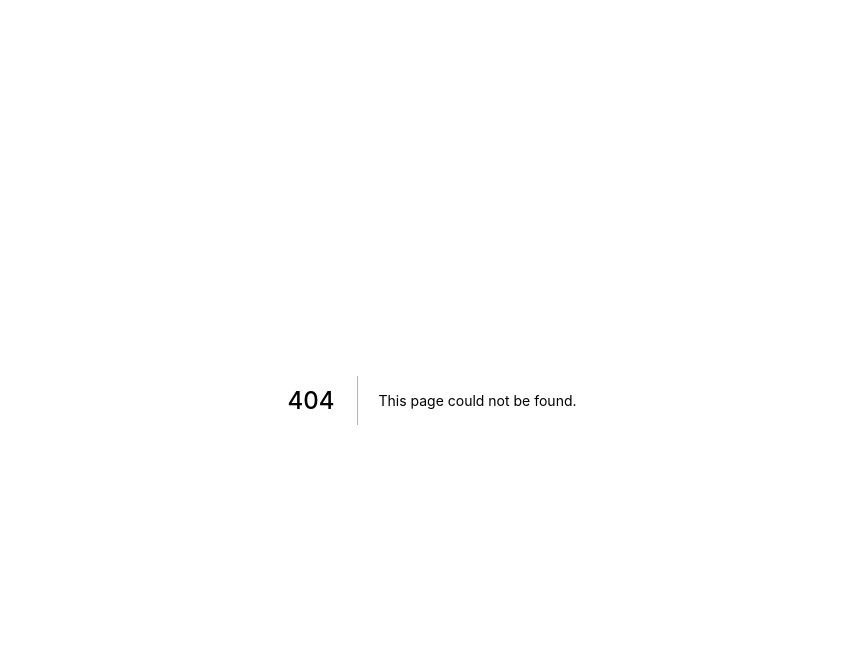
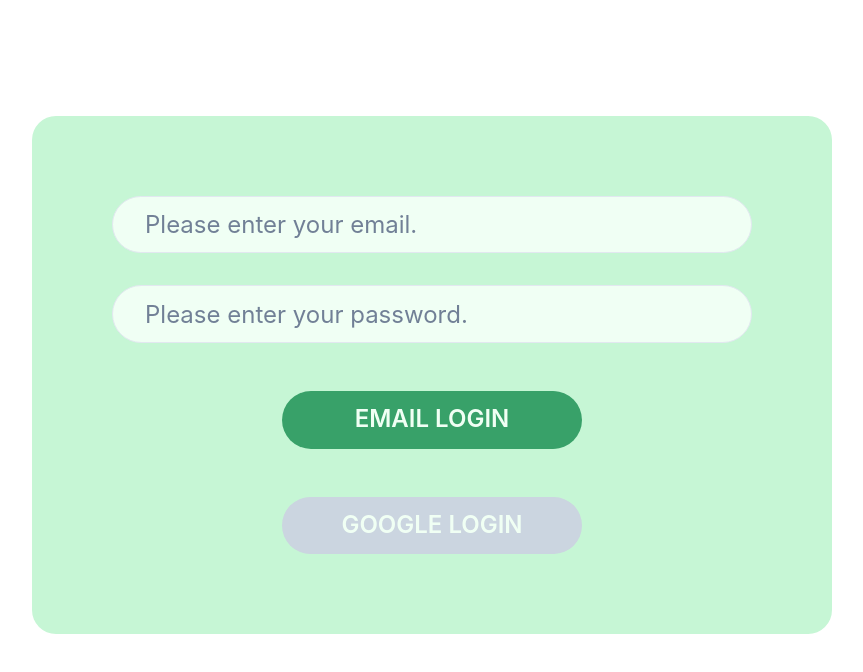
Before and after one commit to if-mentor/next_todo_7, a Next.js app: page /login in a window 1280 px wide. Before the commit this address had no page. Shown: the top 672 px of the page, without its empty margins (208-1071 px from the left). Built offline with nearby package versions, Linux system fonts and the light colour scheme.

Commit message:
#7 add:ログインページUI作成

```diff
--- /dev/null
+++ b/pages/login.tsx
@@ -0,0 +1,75 @@
+import React from "react";
+import { Button, Center, Container, Input, VStack } from "@chakra-ui/react";
+
+const loginPage = () => {
+  return (
+    <Center w="100vw" h="calc(100vh - 50px)">
+      <Container
+        bgColor="green.100"
+        px={[4, 12, 20]}
+        py={[8, 12, 20]}
+        m={2}
+        borderRadius="3xl"
+        maxW="800px"
+      >
+        <VStack spacing={[6, 8]} mb={[8, 12]}>
+          <Input
+            placeholder="Please enter your email."
+            type="email"
+            sx={inputStyle}
+          />
+          <Input
+            placeholder="Please enter your password."
+            type="password"
+            sx={inputStyle}
+          />
+        </VStack>
+        <VStack spacing={[6, 8]}>
+          <Button
+            colorScheme="green"
+            color="green.50"
+            bgColor="green.500"
+            type="submit"
+            sx={buttonStyle}
+          >
+            EMAIL LOGIN
+          </Button>
+          <Button
+            mt={4}
+            _hover={{
+              background: "gray.400",
+            }}
+            _active={{
+              background: "gray.500",
+            }}
+            bgColor="gray.300"
+            color="green.50"
+            type="button"
+            sx={buttonStyle}
+          >
+            GOOGLE LOGIN
+          </Button>
+        </VStack>
+      </Container>
+    </Center>
+  );
+};
+
+const inputStyle = {
+  fontSize: [20, 24],
+  bgColor: "green.50",
+  h: ["3rem", "3.6rem"],
+  px: ["1.6rem", "2rem"],
+  borderRadius: "full",
+};
+
+const buttonStyle = {
+  fontSize: [20, 24],
+  fontWeight: "600",
+  w: "min(70%, 300px)",
+  h: ["3rem", "3.6rem"],
+  mx: "4",
+  borderRadius: "full",
+};
+
+export default loginPage;
```
Also changed, not shown: pages/_app.tsx (+9 -5 lines), 1 other file (tests, documents, lock files or other folders).
